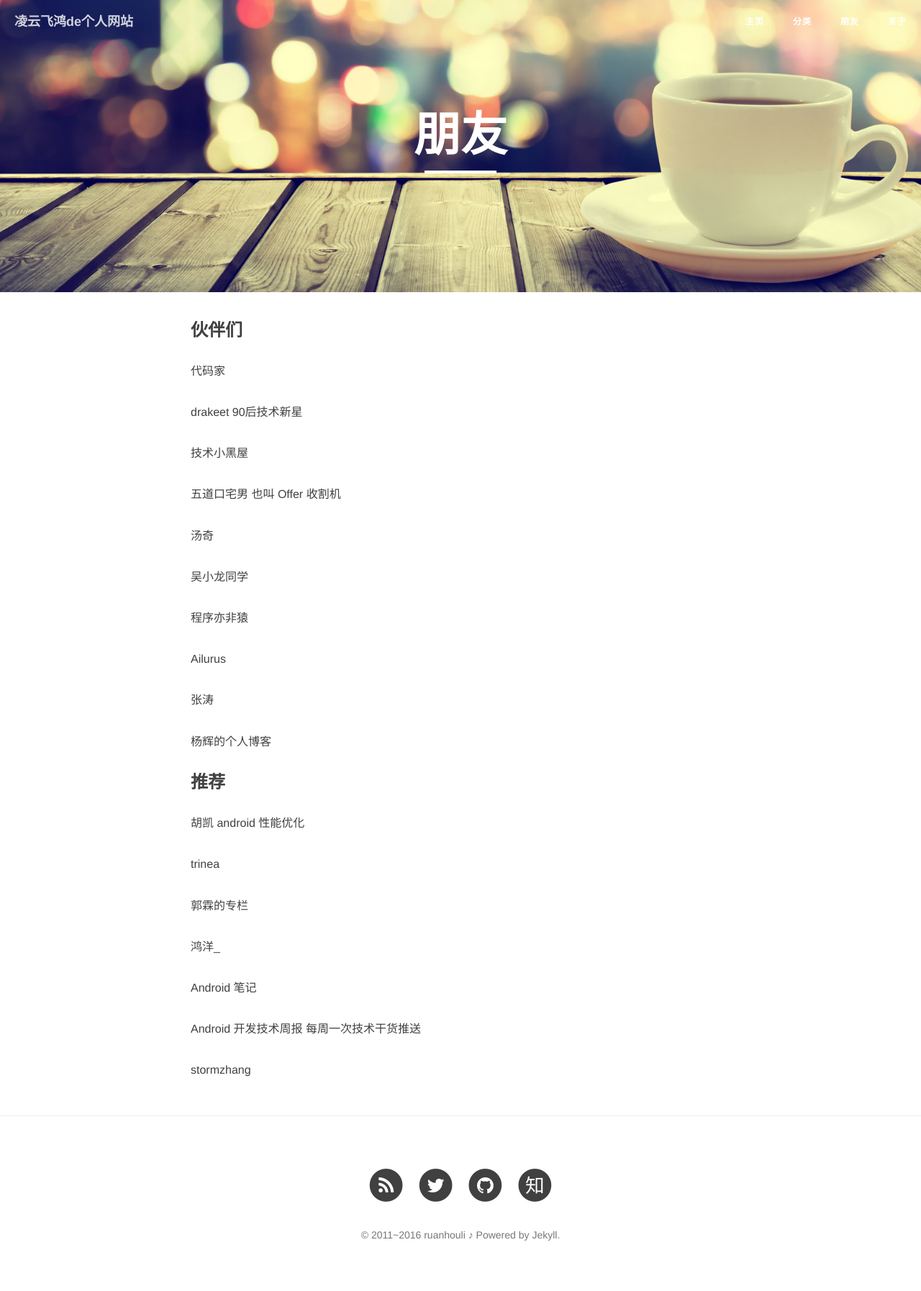
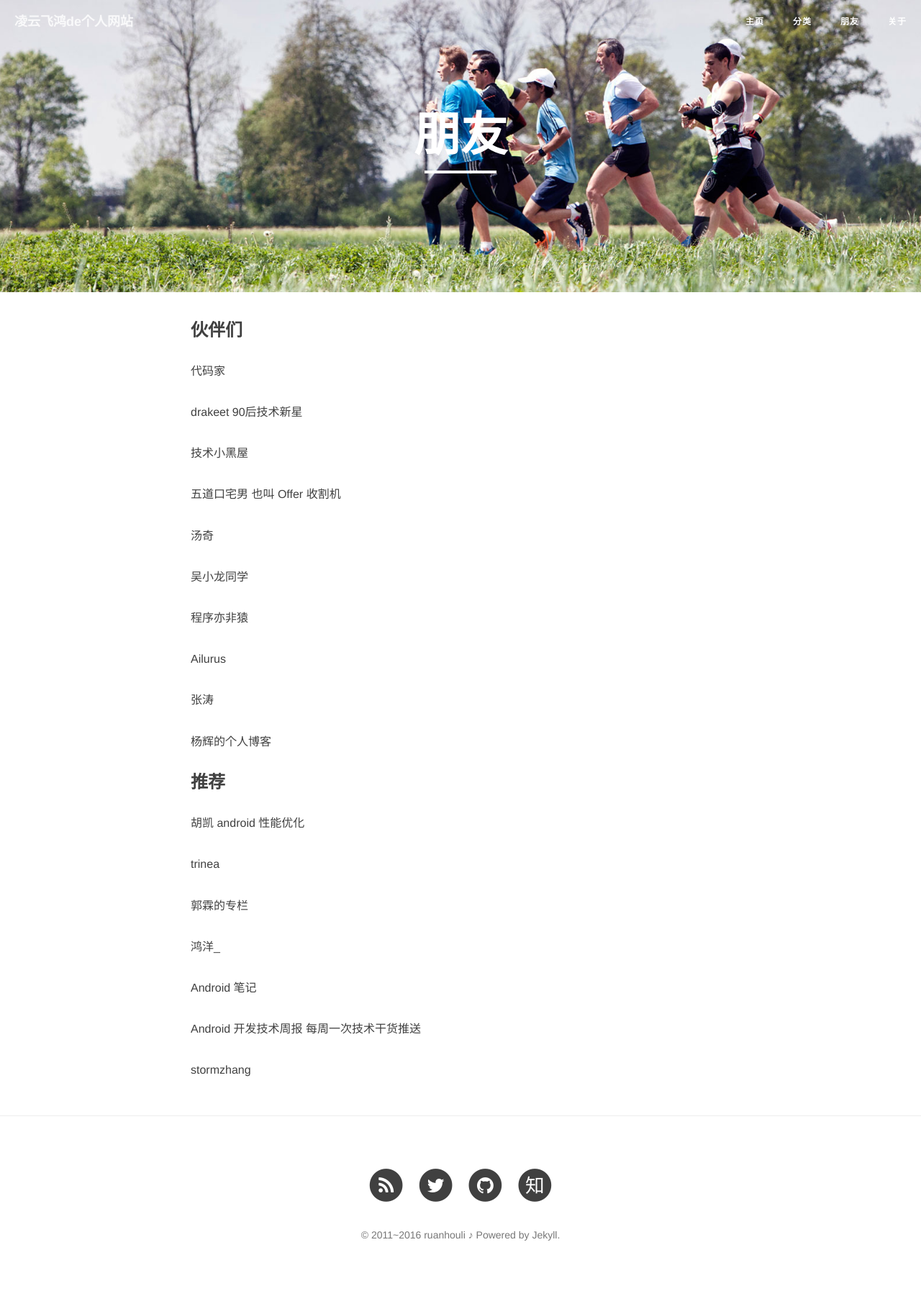
Before and after one commit to ruanHouli/ruanhouli.github.io, a Jekyll site: the page built from 3_friends.md, in a window 1280 px wide. Shown: the whole page at 72% size. Built offline with Jekyll 4.4.1, drawn with Linux system fonts in a browser that asks for light colours; nearby versions of some CDN libraries.

Commit message:
Update 3_friends.md

```diff
--- a/3_friends.md
+++ b/3_friends.md
@@ -2,6 +2,7 @@
 layout: page
 title: 朋友
 permalink: /friends/
+header-img: "img/friends.jpg"
 ---
 
 ### 伙伴们
```
